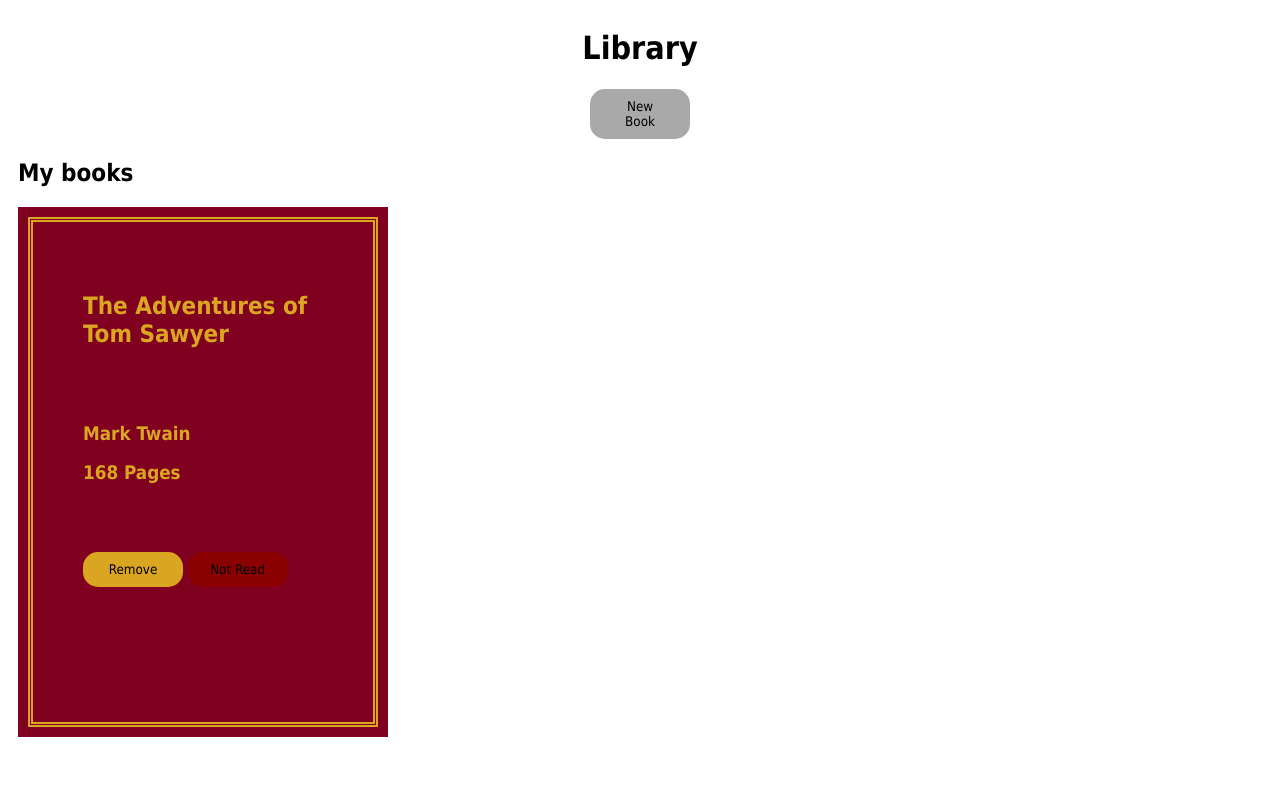
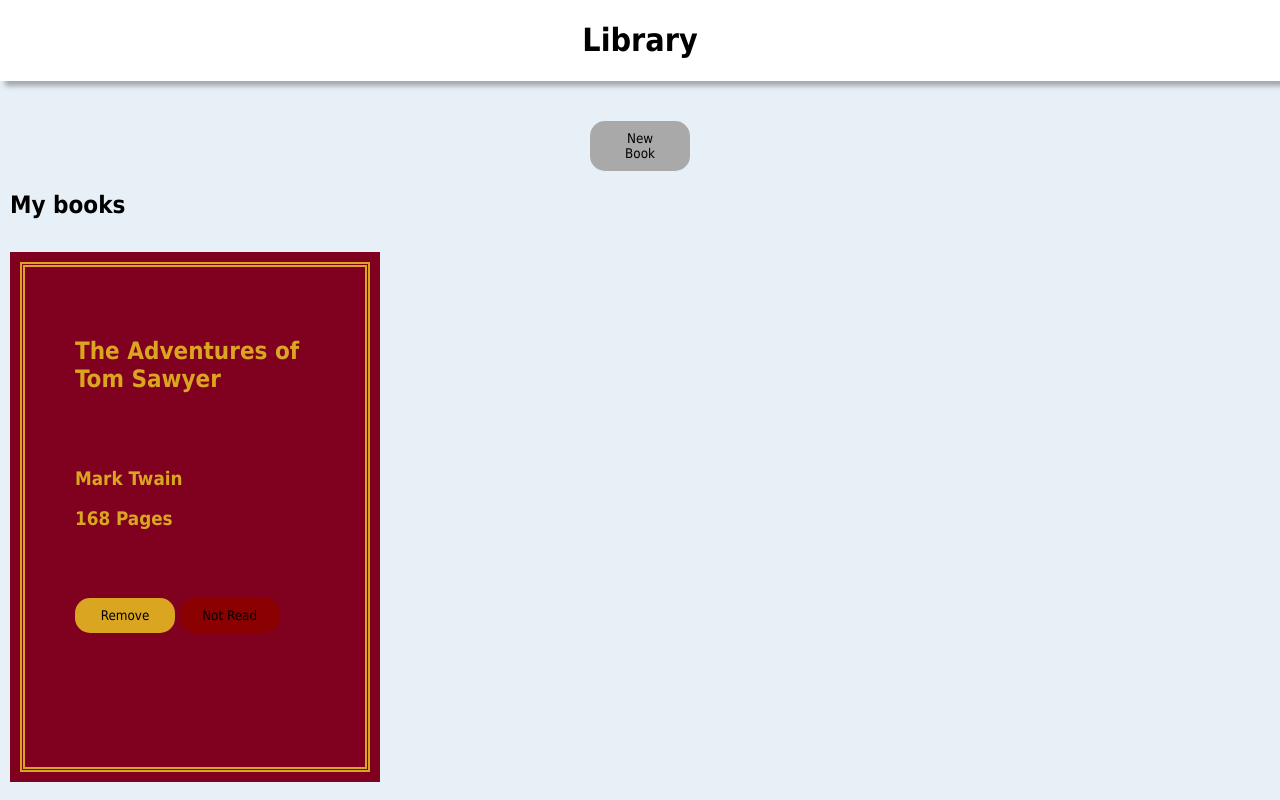
Before and after one commit to butterdogg1467/Library, a plain HTML site: page index.html in a window 1280 px wide. Drawn offline with Linux system fonts and the light colour scheme.

Commit message:
Set display to grid, changed body and header background colors
Removed bookList, as it is no longer needed
Wrapped "library" in header element to add box shadow and background color

```diff
--- a/index.html
+++ b/index.html
@@ -8,8 +8,9 @@
     <title>Library</title>
 </head>
 <body>
-    <h1>Library</h1>
-    <div class="booklist"></div>
+    <header>
+        <h1>Library</h1>
+    </header>
     <button class="addbook">New Book</button>
     <div class="addbookform"></div>
     <h2>My books</h2>
--- a/script.js
+++ b/script.js
@@ -10,7 +10,6 @@
 let addBookForm = document.querySelector('.addbookform')
 let formBodyCreated;
 let bookCount;
-let bookList = document.querySelector('.booklist')
 let bookRead = document.createElement('div');
 bookRead.value = false
 
@@ -37,10 +36,6 @@
     this.author = author,
     this.pages = pages
     this.info = `${this.title} by ${this.author} is ${this,pages} pages long`
-    myLibrary.push(this)
-    this.toString = function() {
-        return this.info
-    }
 
 }
 
@@ -103,7 +98,6 @@
     bookWrap.classList.remove('bookwrapper')
     })
 
-    bookList.textContent = myLibrary
     bookBody.appendChild(bookInfoTitle)
     bookBody.appendChild(bookInfoAuthor)
     bookBody.appendChild(bookInfoPages)
--- a/styles.css
+++ b/styles.css
@@ -3,20 +3,28 @@
 }
 
 body {
-    display: flex;
-    flex-direction: column;
+    display: grid;
+    grid-template-rows: 0.5fr 0.5fr 0.5fr 1fr ;
+    background-color: rgb(231, 240, 247);
+    margin: 0px;
 }
 
-body > h1 {
-    align-self: center;
+header {
+    display: grid;
+    box-shadow: 5px 5px 5px rgba(1, 1, 1, 0.3);
+    justify-content: center;
+    background-color: white;
 }
+
 
 body > h2 {
     margin-left: 10px;
+    grid-row: 4/5;
 }
 
 .books {
     display: flex;
+    flex-wrap: wrap;
 }
 
 .book {
@@ -39,6 +47,7 @@
     align-items: center;
     margin-left: 10px;
     margin-right: 10px;
+    margin-bottom: 10px;
 }
 
 .book > h2 {
@@ -67,6 +76,8 @@
     border: none;
     padding: 10px 25px;
     background-color: darkgrey;
+    grid-row: 3/4;
+    justify-self: center;
 }
 
 .formbody {
```
